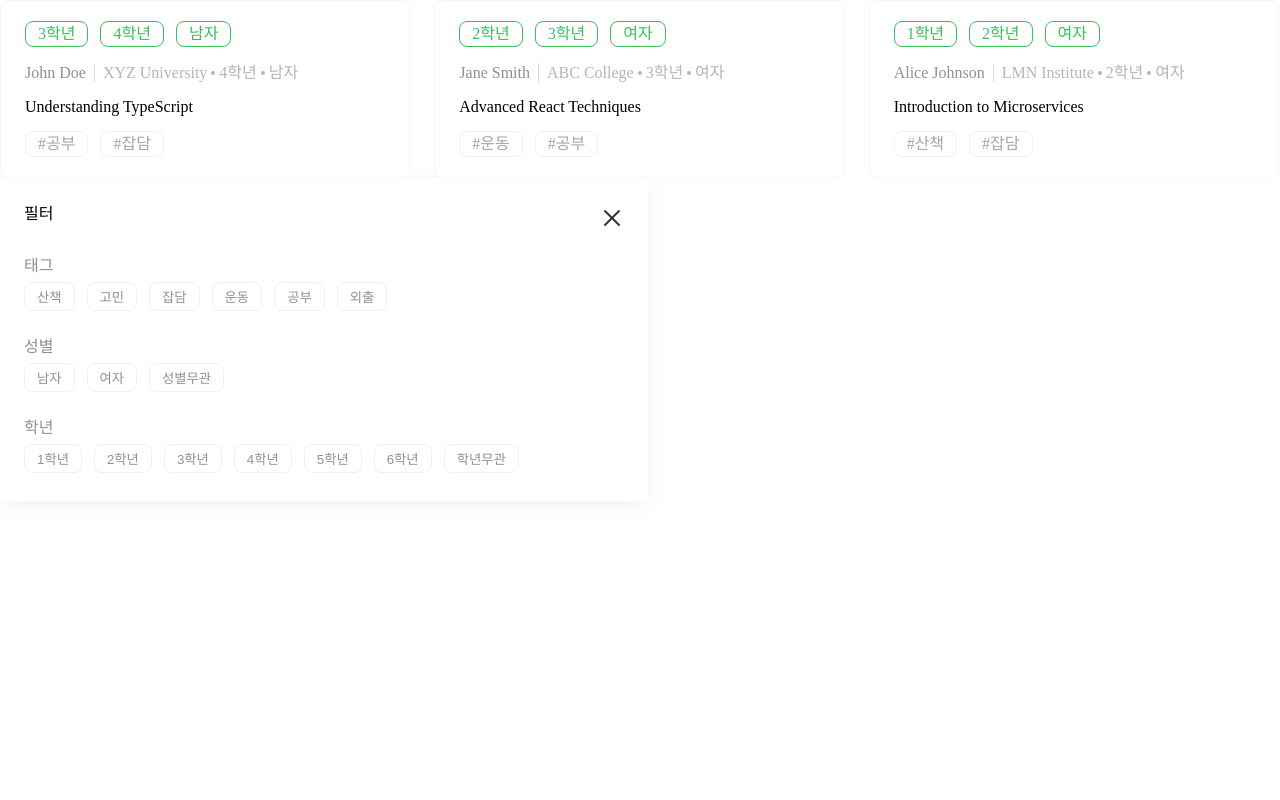
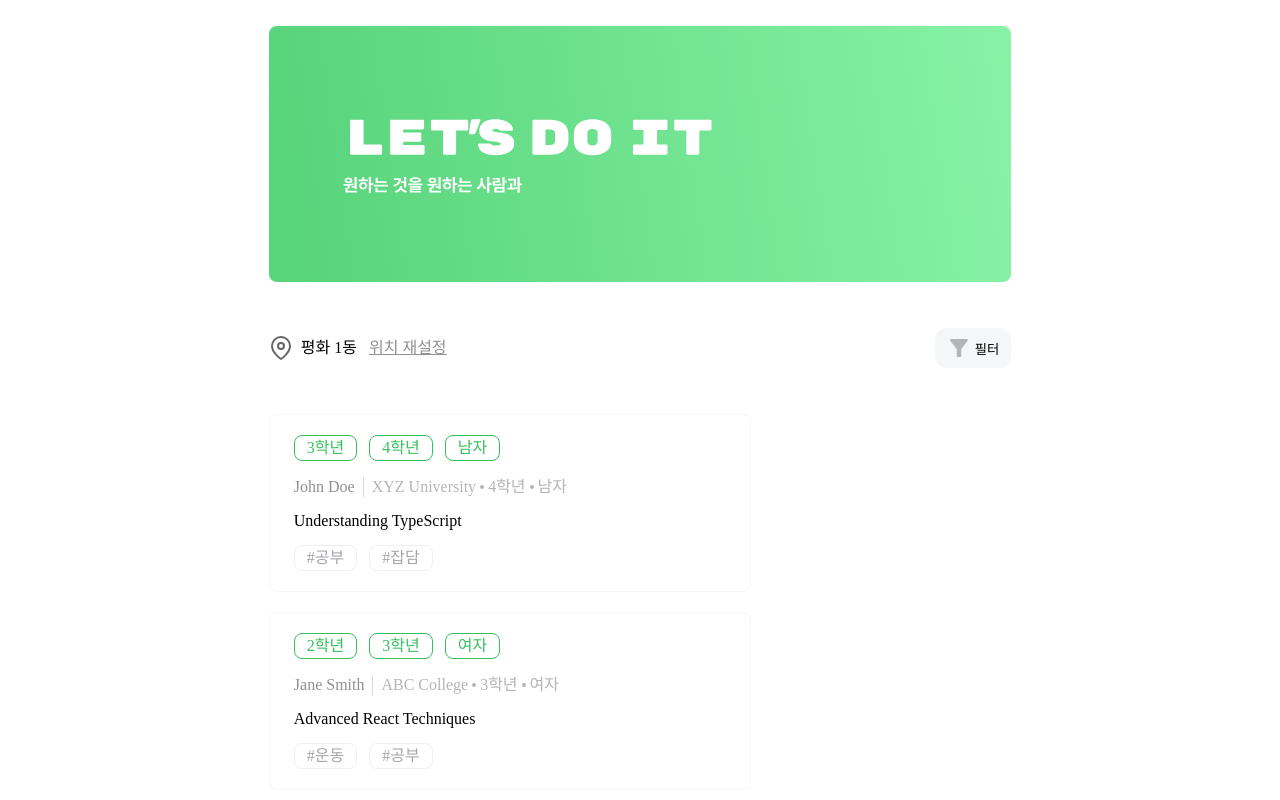
Before and after one commit to Team-Wander/Wandering-Front, a React (Create React App) app: page / in a window 1280 px wide. Shown: the top 800 px of the page. Built offline with nearby package versions, Linux system fonts and the light colour scheme.

Commit message:
add main-page

```diff
--- a/src/components/Filter/index.tsx
+++ b/src/components/Filter/index.tsx
@@ -8,7 +8,11 @@ import * as S from './style';
 import React from 'react';
 import XIcon from 'svg/XIcon';
 
-const Filter = () => {
+interface Props {
+  onClose: () => void;
+}
+
+const Filter = ({ onClose }: Props) => {
   // const tag: tagType[] = [
   //   'WALK',
   //   'WORRY',
@@ -36,7 +40,9 @@ const Filter = () => {
     <S.Wrapper>
       <S.FilterHeader>
         <S.Title>필터</S.Title>
-        <XIcon />
+        <S.CloseButton onClick={onClose}>
+          <XIcon />
+        </S.CloseButton>
       </S.FilterHeader>
       <ChoiceList label={'태그'} />
       <ChoiceList label={'성별'} />
--- a/src/components/Filter/style.ts
+++ b/src/components/Filter/style.ts
@@ -1,6 +1,9 @@
 import styled from '@emotion/styled';
 
 export const Wrapper = styled.div`
+  position: absolute;
+  top: 3.5rem;
+  right: 0;
   display: flex;
   width: 600px;
   padding: 28px 24px;
@@ -19,3 +22,9 @@ export const FilterHeader = styled.div`
 `;
 
 export const Title = styled.span``;
+
+export const CloseButton = styled.button`
+  border: 0;
+  background: none;
+  cursor: pointer;
+`;
--- /dev/null
+++ b/src/components/Location/index.tsx
@@ -0,0 +1,17 @@
+import React from 'react';
+import * as S from './style';
+import PinIcon from 'svg/PinIcon';
+
+const Location = () => {
+  return (
+    <S.Wrapper>
+      <S.Title>
+        <PinIcon />
+        평화 1동
+      </S.Title>
+      <S.Reset>위치 재설정</S.Reset>
+    </S.Wrapper>
+  );
+};
+
+export default Location;
--- /dev/null
+++ b/src/components/Location/style.ts
@@ -0,0 +1,19 @@
+import styled from '@emotion/styled';
+
+export const Wrapper = styled.div`
+  display: flex;
+  align-items: center;
+  gap: 0.75rem;
+`;
+
+export const Title = styled.div`
+  display: flex;
+  align-items: center;
+  gap: 0.5rem;
+`;
+
+export const Reset = styled.div`
+  color: #8f9094;
+  text-align: center;
+  text-decoration: underline;
+`;
--- a/src/components/Post/PostCard/style.ts
+++ b/src/components/Post/PostCard/style.ts
@@ -1,7 +1,7 @@
 import styled from '@emotion/styled';
 
 export const Container = styled.div`
-  width: 28.15%;
+  width: 27rem;
   padding: 1.25rem 1.5rem;
   border-radius: 0.5rem;
   border: 1px solid #f5f6f8;
--- a/src/pages/home/index.tsx
+++ b/src/pages/home/index.tsx
@@ -1,13 +1,35 @@
-import React from 'react';
+import React, { useState } from 'react';
 import PostList from 'components/Post/PostList';
 import Filter from 'components/Filter';
+import * as S from './style';
+import Location from 'components/Location';
+import FilterIcon from 'svg/FilterIcon';
+import Banner from 'components/Banner';
 
 const Home = () => {
+  const [modal, setModal] =
+    useState<boolean>(false);
+
   return (
-    <>
+    <S.Container>
+      <Banner />
+      <S.Nav>
+        <Location />
+        <S.FilterContainer>
+          <S.FilterButton
+            onClick={() => setModal(true)}>
+            <FilterIcon />
+            필터
+          </S.FilterButton>
+          {modal && (
+            <Filter
+              onClose={() => setModal(false)}
+            />
+          )}
+        </S.FilterContainer>
+      </S.Nav>
       <PostList />
-      <Filter />
-    </>
+    </S.Container>
   );
 };
 
--- a/src/pages/home/style.ts
+++ b/src/pages/home/style.ts
@@ -1,5 +1,34 @@
 import styled from '@emotion/styled';
 
 export const Container = styled.div`
+  padding: 1.63rem 21% 0;
   display: flex;
+  flex-direction: column;
+  gap: 2.88rem;
 `;
+
+export const Nav = styled.nav`
+  width: 100%;
+  display: flex;
+  justify-content: space-between;
+`;
+
+export const BodyWrapper = styled.div`
+  display: flex;
+  flex-direction: column;
+  gap: 1.25rem;
+`;
+
+export const FilterButton = styled.button`
+  padding: 0.5rem 0.75rem;
+  background: var(--GRAY-100, #f5f6f8);
+  border: 0;
+  border-radius: 0.75rem;
+  display: flex;
+  align-items: center;
+  gap: 0.25rem;
+`;
+
+export const FilterContainer = styled.div`
+  position: relative;
+`;
--- /dev/null
+++ b/src/svg/FilterIcon.tsx
@@ -0,0 +1,19 @@
+import React from 'react';
+
+const FilterIcon = () => {
+  return (
+    <svg
+      xmlns="http://www.w3.org/2000/svg"
+      width="24"
+      height="24"
+      viewBox="0 0 24 24"
+      fill="none">
+      <path
+        d="M3.27638 4.81125C5.54888 7.725 9.74513 13.125 9.74513 13.125V19.875C9.74513 20.4937 10.2514 21 10.8701 21H13.1201C13.7389 21 14.2451 20.4937 14.2451 19.875V13.125C14.2451 13.125 18.4301 7.725 20.7026 4.81125C21.2764 4.06875 20.7476 3 19.8139 3H4.16513C3.23138 3 2.70263 4.06875 3.27638 4.81125Z"
+        fill="#B4B5B7"
+      />
+    </svg>
+  );
+};
+
+export default FilterIcon;
--- a/src/svg/index.ts
+++ b/src/svg/index.ts
@@ -1,3 +1,5 @@
 export { default as XIcon } from './XIcon';
 export { default as SelectButton } from './SelectButton';
 export { default as BannerText } from './BannerText'
+export { default as PinIcon } from './PinIcon';
+export { default as FilterIcon } from './FilterIcon';
```
